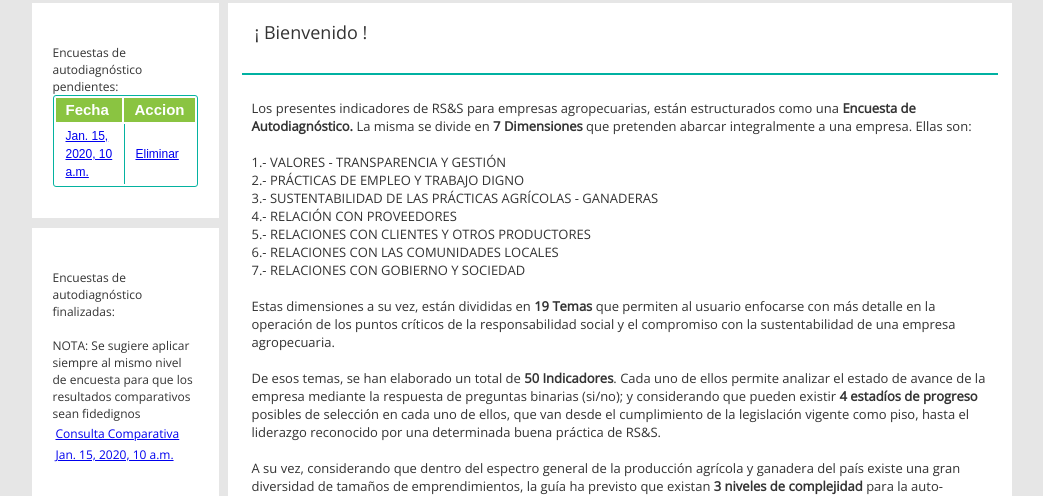
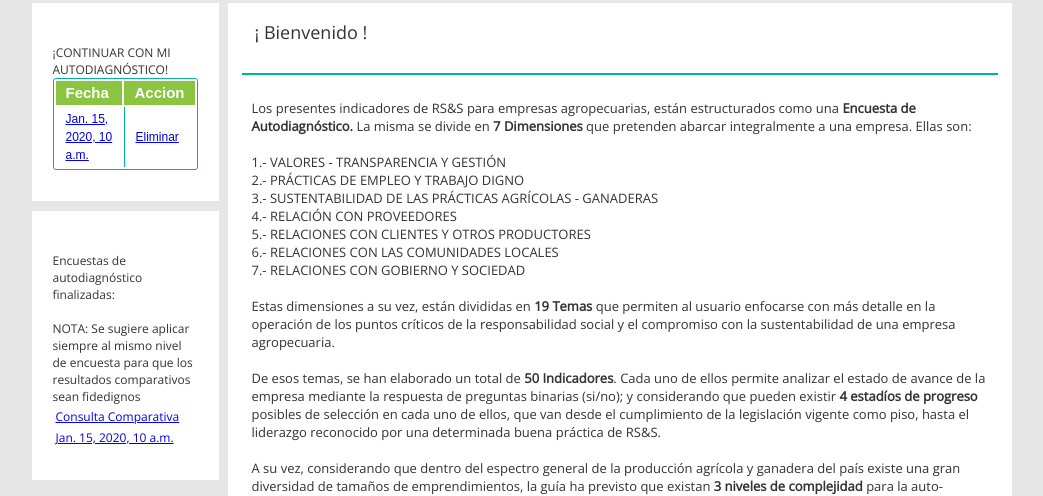
Before and after one commit to maurimorero/iarseapp-old, a Django app: template templates/home.html in a window 1280 px wide. Shown: the part 164-660 px from the top of the page, without its empty margins (121-1164 px from the left). Run offline with Django 3.2, Linux system fonts and the light colour scheme; the template is opened without the code that fills it: most values are stand-ins (such as "Sample title", 1, 10 or a date in 2020).

Commit message:
primer commit

```diff
--- a/templates/index.html
+++ b/templates/index.html
@@ -7,7 +7,7 @@
 						<div id="boxCote2">
 							<div style="font-size:12px;margin: 40px 20px 30px 20px;">
 							{% if pendientes %}
-							Encuestas de autodiagnóstico pendientes:
+							¡CONTINUAR CON MI AUTODIAGNÓSTICO!
 							<div class="datagrid">
 							<table>
 								<thead>
```
